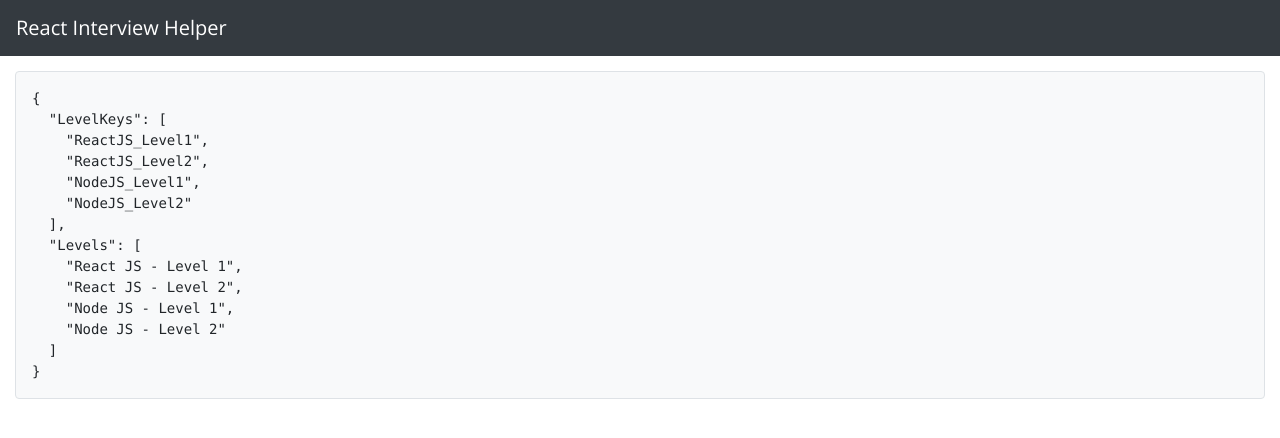
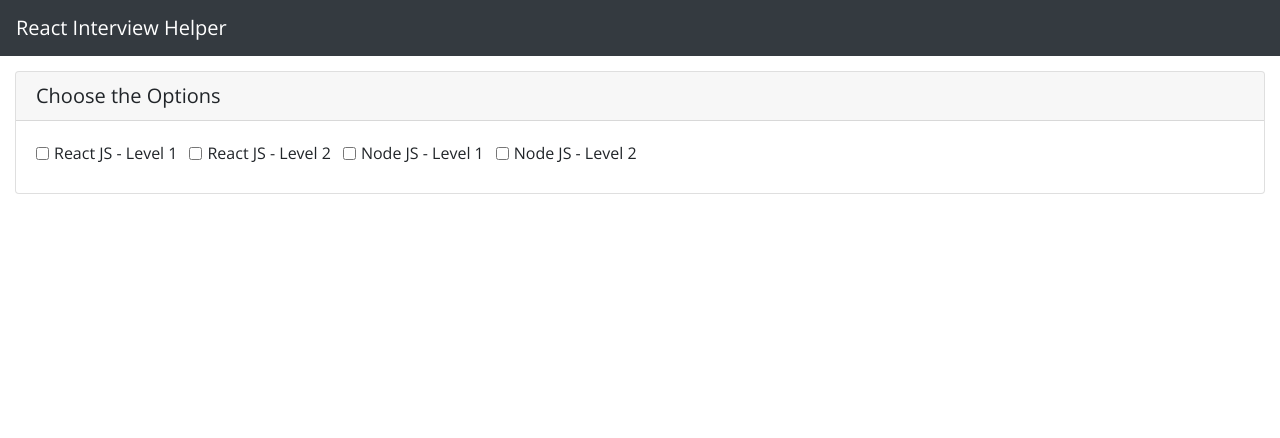
Before and after one commit to praveenscience/react-interviews-youtube, a React (Create React App) app: page / in a window 1280 px wide. Shown: the top 438 px of the page. Built offline with nearby package versions, Linux system fonts and the light colour scheme.

Commit message:
Created a form to show the questions keys.

```diff
--- a/src/components/Questions.js
+++ b/src/components/Questions.js
@@ -1,4 +1,5 @@
 import React from "react";
+import Card from "./Card";
 import QuestionBank from "../constants/Questions";
 
 const Questions = () => {
@@ -6,11 +7,24 @@ const Questions = () => {
   const Levels = LevelKeys.map(l =>
     l.replace("_", " ").replace("JS", " JS -").replace("Level", "Level ")
   );
+  const handleChange = e => {
+    console.log(e.target.value);
+  };
   return (
     <div className="Questions">
-      <pre className="border rounded bg-light p-3">
-        {JSON.stringify({ LevelKeys, Levels }, null, 2)}
-      </pre>
+      <Card Header="Choose the Options">
+        {Levels.map((val, key) => (
+          <label className="form-check form-check-inline" key={key}>
+            <input
+              type="checkbox"
+              value={LevelKeys[key]}
+              className="form-check-input"
+              onChange={handleChange}
+            />
+            {val}
+          </label>
+        ))}
+      </Card>
     </div>
   );
 };
```
